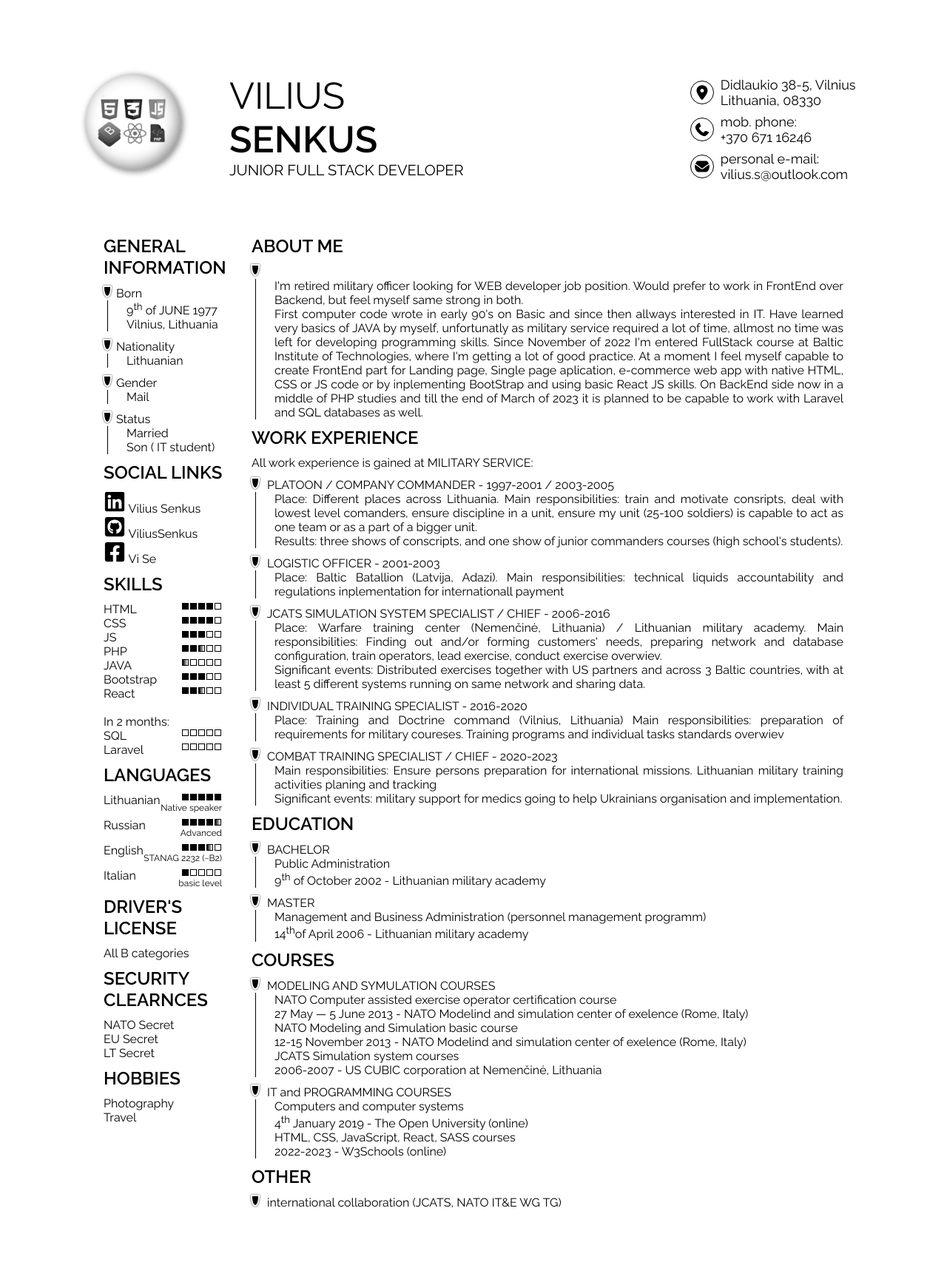
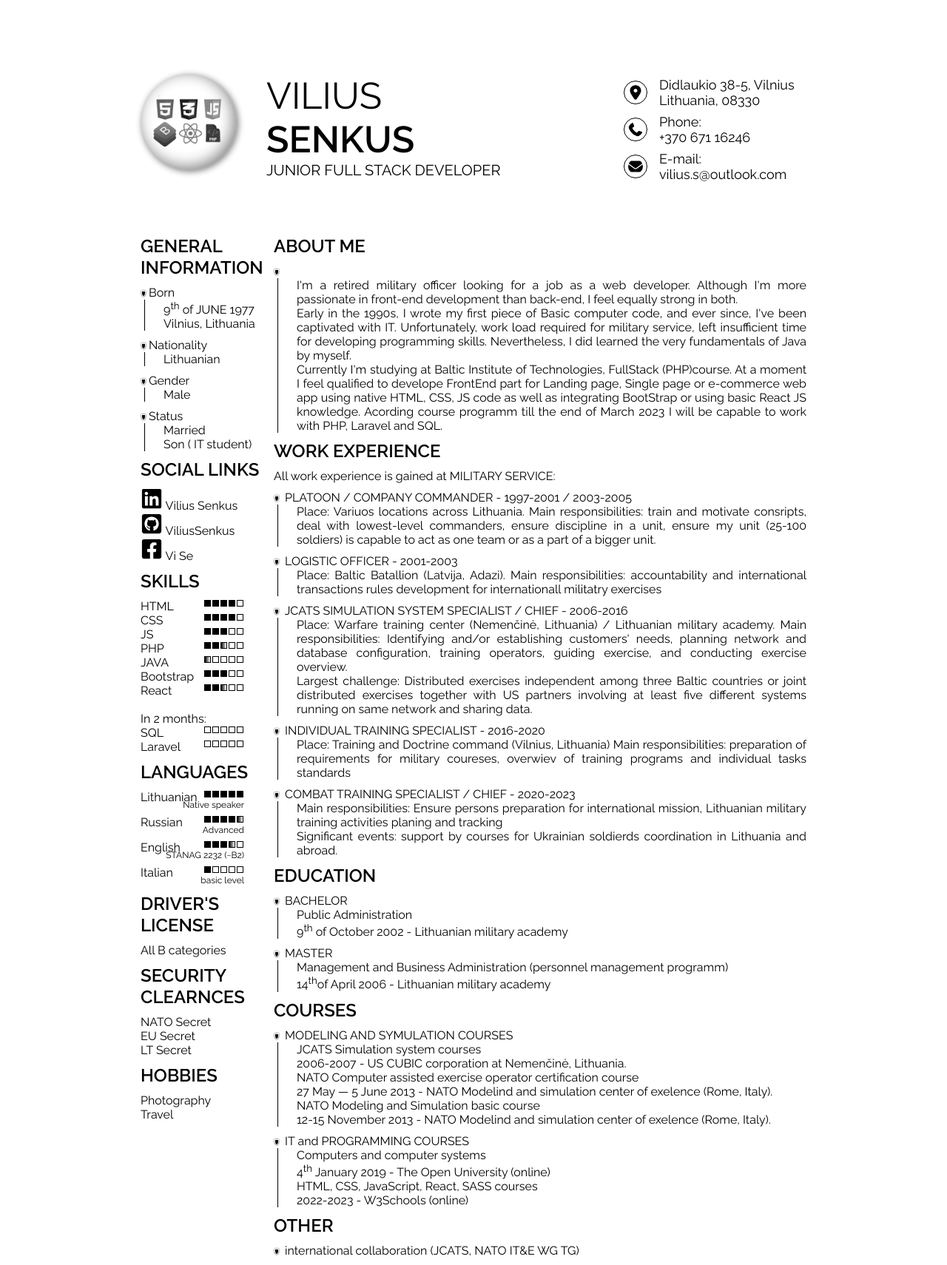
Before and after one commit to ViliusSenkus/PHP-training, a PHP site: page /cv/CV.HTML in a window 1280 px wide. Shown: the whole page at 74% size. Before the commit the page ends 1633 px from the top, so only its background shows below. Run offline with PHP 8.4, Linux system fonts and the light colour scheme.

Commit message:
info fixed

```diff
--- a/cv/CV.HTML
+++ b/cv/CV.HTML
@@ -34,10 +34,10 @@
                               Lithuania, 08330
                         </div>
                         <div>
-                              mob. phone:<br /> +370 671 16246
+                              Phone:<br /> +370 671 16246
                         </div>
                         <div>
-                              personal e-mail:<br /> vilius.s@outlook.com
+                              E-mail:<br /> vilius.s@outlook.com
                         </div>
                   </div>
             </div>
@@ -58,7 +58,7 @@
                   </article>
                   <article>Gender
                         <div class="part">
-                             Mail
+                             Male
                         </div>
                   </article>
                   <article>Status
@@ -218,9 +218,12 @@
                         <h2>ABOUT ME</h2>
                         <article>
                               <div class="part">
-                                    I'm retired military officer looking for WEB developer job position. Would prefer to work in FrontEnd over Backend, but feel myself same strong in both.<br />
-                                    First computer code wrote in early 90's on Basic and since then allways interested in IT. Have learned very basics of JAVA by myself, unfortunatly as military service required a lot of time, allmost no time was left for developing programming skills.
-                                    Since November of 2022 I'm entered FullStack course at Baltic Institute of Technologies, where I'm getting a lot of good practice. At a moment I feel myself capable to create FrontEnd part for Landing page, Single page aplication, e-commerce web app with native HTML, CSS or JS code or by inplementing BootStrap and using basic React JS skills. On BackEnd side now in a middle of PHP studies and till the end of March of 2023 it is planned to be capable to work with Laravel and SQL databases as well.
+                                    I'm a retired military officer looking for a job as a web developer. Although I'm more passionate in front-end development than back-end, I feel equally strong in both.
+                                    <br />
+                                    Early in the 1990s, I wrote my first piece of Basic computer code, and ever since, I've been captivated with IT. Unfortunately, work load required for military service, left insufficient time for developing programming skills.
+                                    Nevertheless, I did learned the very fundamentals of Java by myself.
+                                    <br />
+                                    Currently I'm studying at Baltic Institute of Technologies, FullStack (PHP)course. At a moment I feel qualified to develope FrontEnd part for Landing page, Single page or e-commerce web app using native HTML, CSS, JS code as well as integrating BootStrap or using basic React JS knowledge. Acording course programm till the end of March 2023 I will be capable to work with PHP, Laravel and SQL.
                               </div>
                         </article>
 
@@ -230,38 +233,37 @@
                   <article>
                       PLATOON / COMPANY COMMANDER - 1997-2001 / 2003-2005
                       <div class="part">
-                        Place: Different places across Lithuania.
-                        Main responsibilities: train and motivate consripts, deal with lowest level comanders, ensure discipline in a unit, ensure my unit (25-100 soldiers) is capable to act as one team or as a part of a bigger unit.<br />
-                        Results: three shows of conscripts, and one show of junior commanders courses (high school's students).
+                        Place: Variuos locations across Lithuania.
+                        Main responsibilities: train and motivate consripts, deal with lowest-level commanders, ensure discipline in a unit, ensure my unit (25-100 soldiers) is capable to act as one team or as a part of a bigger unit.<br />
                         </div>
                   </article>
                   <article>
                       LOGISTIC OFFICER - 2001-2003
                       <div class="part">
                         Place: Baltic Batallion (Latvija, Adazi).
-                        Main responsibilities: technical liquids accountability and regulations inplementation for internationall payment<br />
+                        Main responsibilities: accountability and international transactions rules development for internationall militatry exercises<br />
                         </div>
                   </article>
                   <article>
                       JCATS SIMULATION SYSTEM SPECIALIST / CHIEF - 2006-2016
                       <div class="part">
                         Place: Warfare training center (Nemenčinė, Lithuania) / Lithuanian military academy.
-                        Main responsibilities: Finding out and/or forming customers' needs, preparing network and database configuration, train operators, lead exercise, conduct exercise overwiev.<br />
-                        Significant events: Distributed exercises together with US partners and across 3 Baltic countries, with at least 5 different systems running on same network and sharing data.
+                        Main responsibilities: Identifying and/or establishing customers' needs, planning network and database configuration, training operators, guiding exercise, and conducting exercise overview.<br />
+                        Largest challenge: Distributed exercises independent among three Baltic countries or joint distributed exercises together with US partners involving at least five different systems running on same network and sharing data.
                         </div>
                   </article>
                   <article>
                       INDIVIDUAL TRAINING SPECIALIST - 2016-2020
                       <div class="part">
                         Place: Training and Doctrine command (Vilnius, Lithuania)
-                        Main responsibilities: preparation of requirements for military coureses. Training programs and individual tasks standards overwiev<br />
+                        Main responsibilities: preparation of requirements for military coureses, overwiev of training programs and individual tasks standards<br />
                         </div>
                   </article>
                   <article>
                       COMBAT TRAINING SPECIALIST / CHIEF - 2020-2023
                       <div class="part">
-                        Main responsibilities: Ensure persons preparation for international missions. Lithuanian military training activities planing and tracking<br />
-                        Significant events: military support for medics going to help Ukrainians organisation and implementation.
+                        Main responsibilities: Ensure persons preparation for international mission, Lithuanian military training activities planing and tracking<br />
+                        Significant events: support by courses for Ukrainian soldierds coordination in Lithuania and abroad.
                         </div>
                   </article>
 
@@ -284,18 +286,19 @@
                   <h2>COURSES</h2>
                   <article>
                         MODELING AND SYMULATION COURSES
+                         <div class="part">
+                              JCATS Simulation system courses <br />
+                              2006-2007 - US CUBIC corporation at Nemenčinė, Lithuania.
+                        </div>
                         <div class="part">
                               NATO Computer assisted exercise operator certification course<br />
-                              27 May — 5 June 2013 - NATO Modelind and simulation center of exelence (Rome, Italy)
+                              27 May — 5 June 2013 - NATO Modelind and simulation center of exelence (Rome, Italy).
                         </div>
                         <div class="part">
                               NATO Modeling and Simulation basic course<br />
-                              12-15 November 2013 - NATO Modelind and simulation center of exelence (Rome, Italy)
+                              12-15 November 2013 - NATO Modelind and simulation center of exelence (Rome, Italy).
                         </div>
-                        <div class="part">
-                              JCATS Simulation system courses <br />
-                              2006-2007 - US CUBIC corporation at Nemenčinė, Lithuania
-                        </div>
+
                   </article>
                   <article>
                         IT and PROGRAMMING COURSES
--- a/cv/cv.css
+++ b/cv/cv.css
@@ -11,7 +11,7 @@ body{
  header,
  body,
  footer{
-      width:1150px;
+      width:1000px;
       margin: 0 auto;
       background-color: white;
  }
@@ -44,7 +44,7 @@ body{
       padding-bottom: 36px;
  }
  .contacts{
-      width: 240px;
+      width: 340px;
       display: flex;
       flex-direction: row;
       flex-wrap: nowrap;
@@ -98,16 +98,16 @@ article{
 
 article:before{
       content: "";
-      width:8px;
-      height:12px;
+      width:4px;
+      height:6px;
       background-color: rgb(0, 0, 0);
-      border:2px solid rgb(255, 255, 255);
+      border:1.5px solid rgb(255, 255, 255);
       box-shadow: 0 0 2px black;
       border-bottom-right-radius: 7px 15px;
       border-bottom-left-radius: 7px 15px;
       display: inline-block;
       position:relative;
-      left:-6px;
+      left:-4px;
 
 }
 .part{
```
